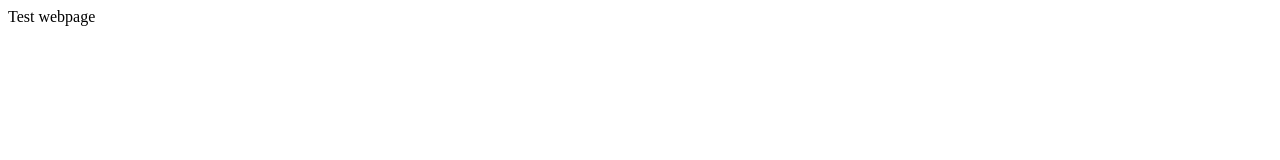
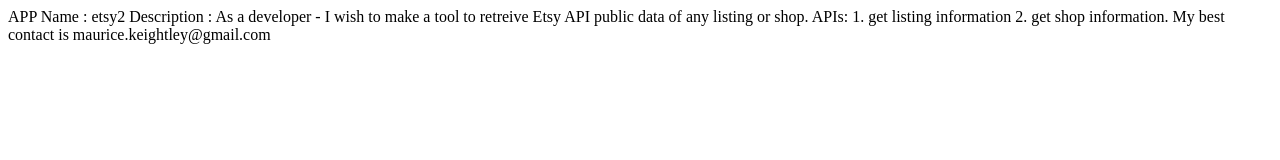
Before and after one commit to MKeightley1/etsy2, a plain HTML site: page index.html in a window 1280 px wide. Drawn offline with Linux system fonts and the light colour scheme.

Commit message:
Add files via upload

```diff
--- a/index.html
+++ b/index.html
@@ -2,6 +2,14 @@
 <head>
 </head>
 <body>
-Test webpage
+APP Name : etsy2
+
+Description : As a developer - I wish to make a tool to retreive Etsy API public data of any listing or shop.
+
+APIs:
+1. get listing information
+2. get shop information.
+
+My best contact is maurice.keightley@gmail.com
 </body>
 </html>
```
